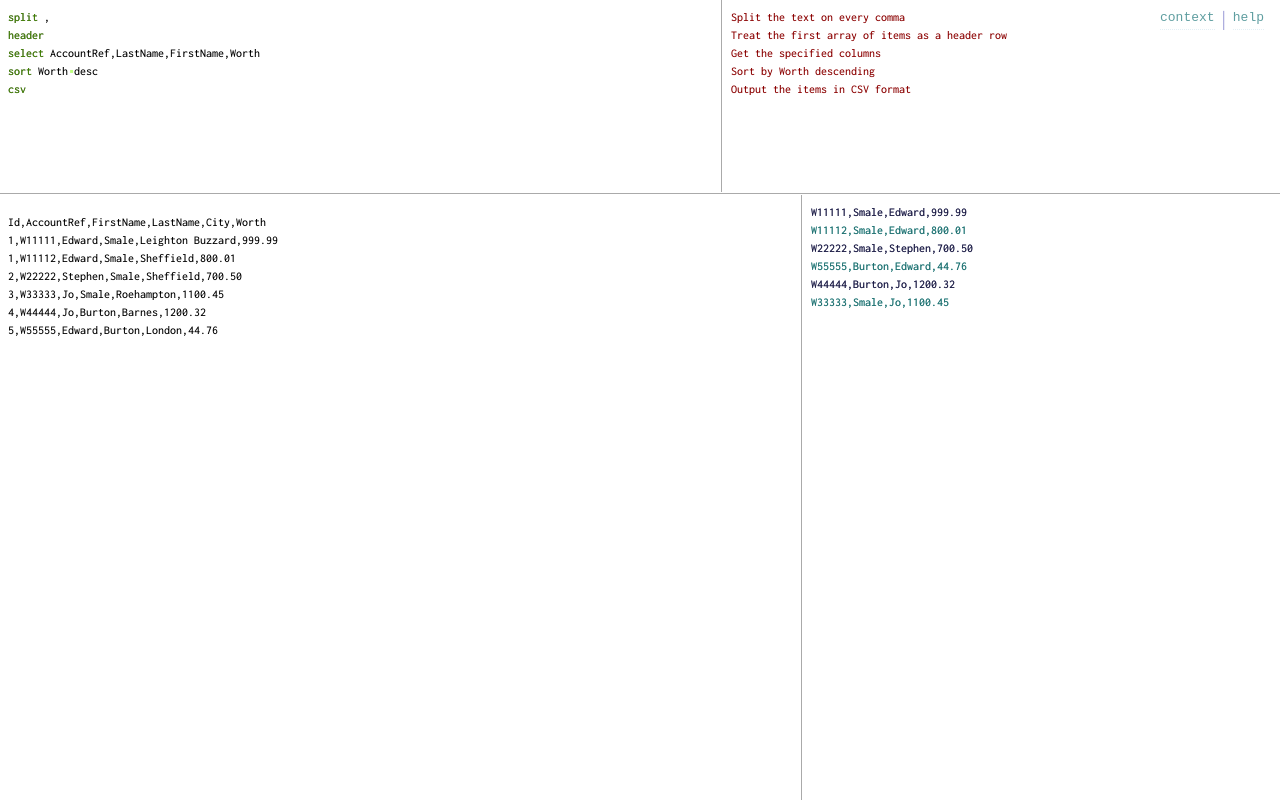
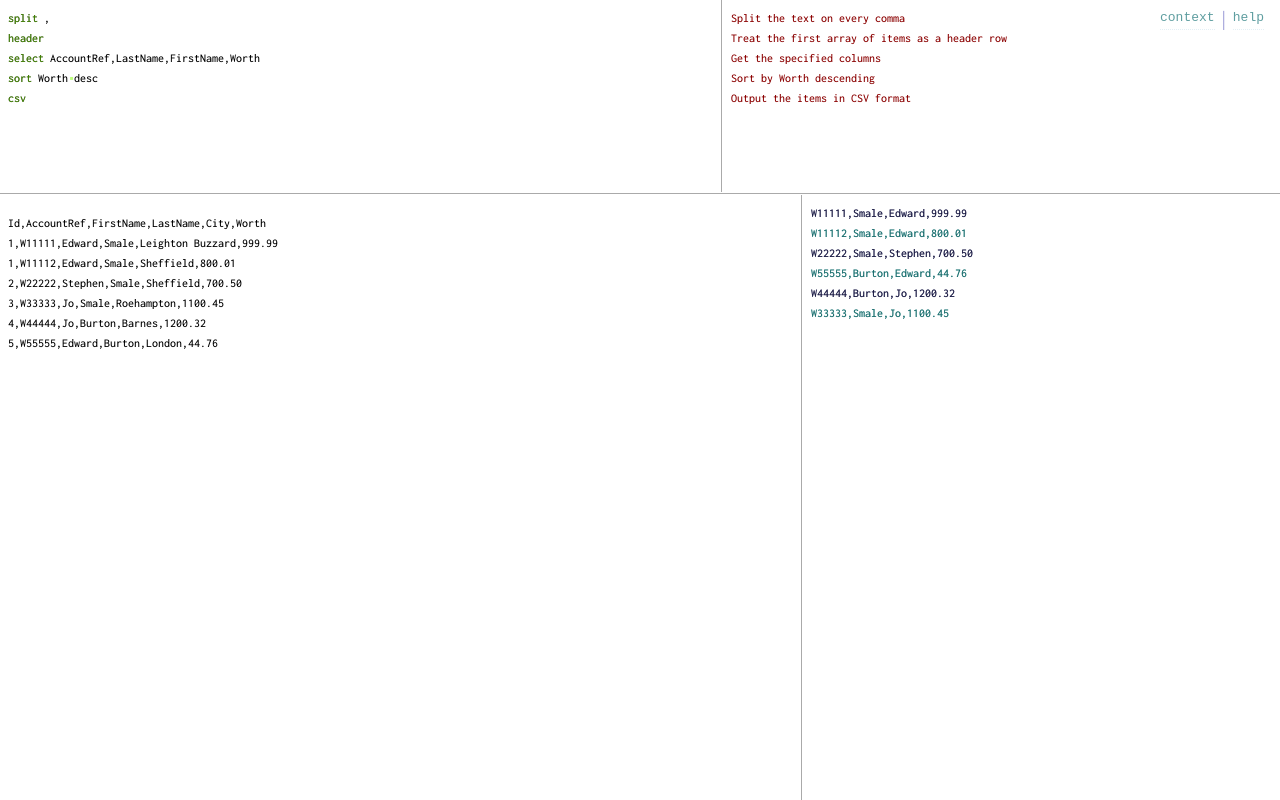
Before and after one commit to edwardsmale/string-tools-react, a React (Create React App) app: page / in a window 1280 px wide. Built offline with nearby package versions, Linux system fonts and the light colour scheme.

Commit message:
Tweak line-height

```diff
--- a/src/textarea.scss
+++ b/src/textarea.scss
@@ -7,7 +7,7 @@
   overflow: hidden;
   font-family: 'Inconsolata', monospace;
   font-size: 0.75rem;
-  line-height: 1.125rem;
+  line-height: 1.25rem;
   white-space: pre;
   background-color: white;
   border: none;
```
